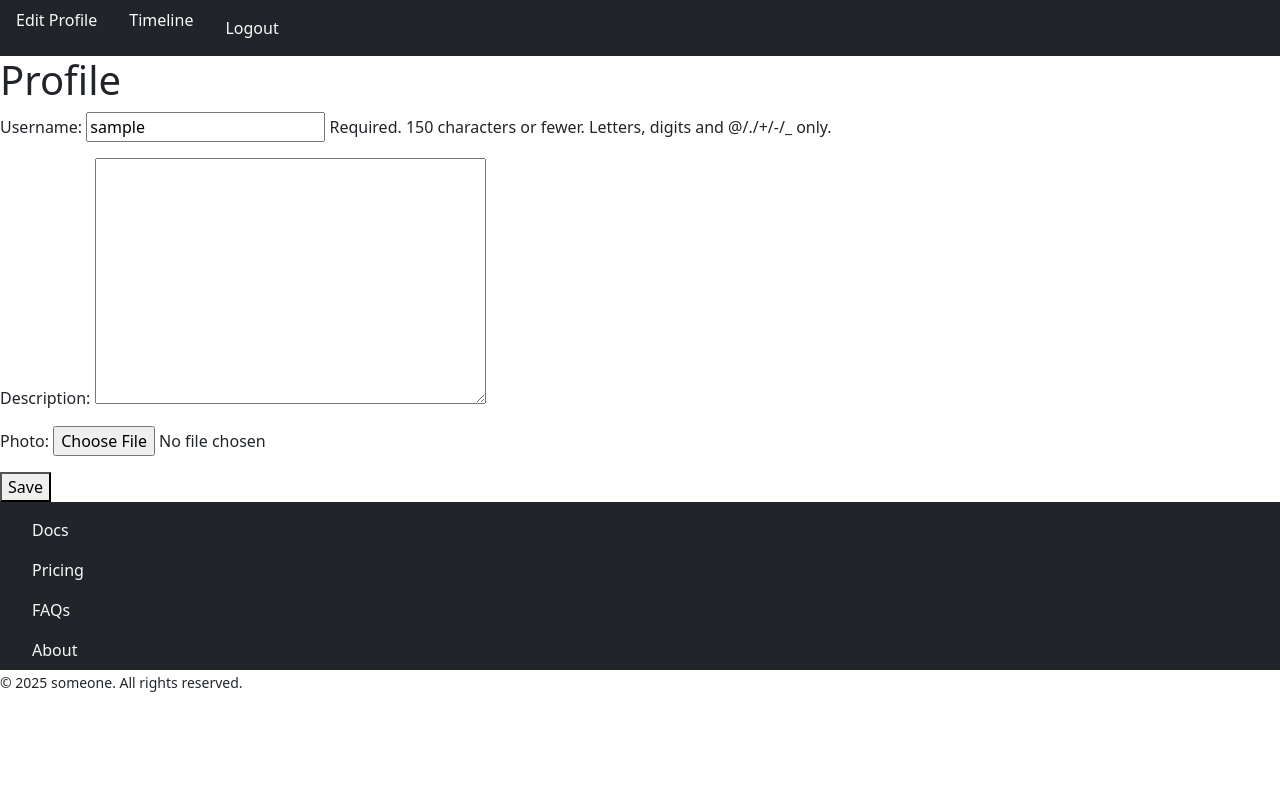
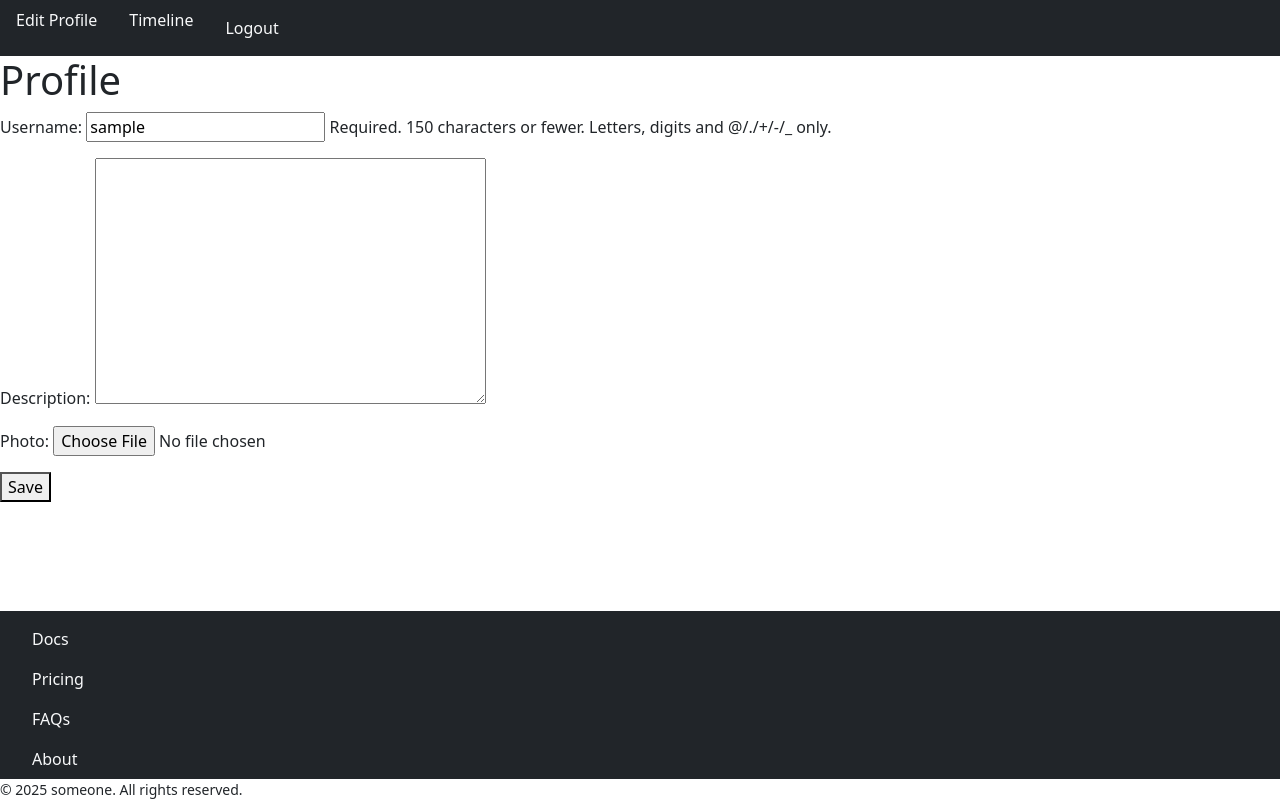
Before and after one commit to TakamichiOsumi/django-practice, a Django app: page /accounts/edit/1 in a window 1280 px wide. Run offline with Django 3.2, Linux system fonts and the light colour scheme; the visitor is signed in with stand-in values (Sample User, id 1); data comes from the database, SQL or seed files in the repository; parts of the project's set-up code (start-up, migrations or seed data) failed here and were passed over; some libraries are stand-ins or nearby versions.

Commit message:
Made the footer stay at the bottom of the page.

```diff
--- a/templates/base.html
+++ b/templates/base.html
@@ -48,11 +48,11 @@
       </div>
     </div>
   </header>
-  <body>
+  <body class="d-flex flex-column min-vh-100">
     {% block contents %}
     {% endblock %}
   </body>
-  <footer class="nav bg-dark">
+  <footer class="nav bg-dark mt-auto">
     <div class="column">
         <h5></h5>
         <ul class="nav flex-column">
```
